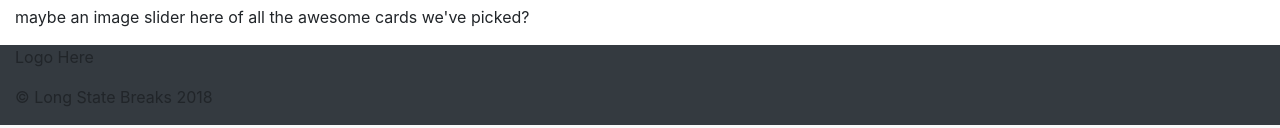
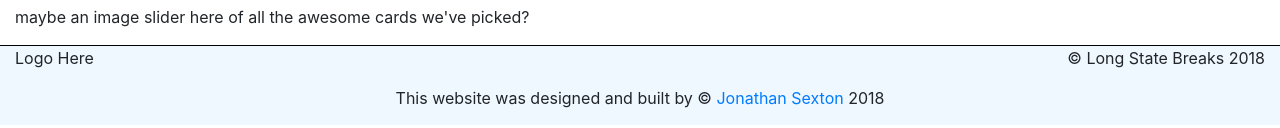
Before and after one commit to JS-goose/long-state-breaks, a website: page index.html in a window 1280 px wide. Shown: the part 2590-2718 px from the top of the page. Drawn offline with nearby package versions, Linux system fonts and the light colour scheme.

Commit message:
edited footer to establish layout

```diff
--- a/css/styles.css
+++ b/css/styles.css
@@ -103,7 +103,16 @@ Footer**
  */
 .footer {
   height: 5em;
+  background-color: aliceblue;
+  border-top: 1px solid black;
 }
 .copyright {
   text-align: center;
+  background-color: aliceblue;
+  margin: 0;
+  padding: 0;
+  width: 100%;
 }
+#copyright_lsb {
+  text-align: end;
+}
--- a/index.html
+++ b/index.html
@@ -199,18 +199,31 @@
         </div>
 
 
-        <footer class="footer bg-dark">
+        <footer class="footer">
             <div class="container-fluid">
-                <p>Logo Here</p>
-                <p id="copyright_lsb">&copy Long State Breaks 2018</p>
+                <div class="row">
+                    <div class="col-md-6">
+                        <p>Logo Here</p>
+                    </div>
+                    <div class="col-md-6">
+                        <p id="copyright_lsb">&copy Long State Breaks 2018</p>
+                    </div>
+                </div>
+                <div class="row">
+                    <div class="col-md-12">
+                        <p class="copyright">This website was designed and built by &copy
+                            <a href="http://www.powerofgoose.com" target="_blank">Jonathan Sexton</a> 2018</p>
+                    </div>
+                </div>
+
             </div>
         </footer>
-        <footer class="copyright bg-light">
-            <div class="container-fluid">
+        <!-- <footer class="copyright"> -->
+        <!-- <div class="container copyright">
                 <p>This website was designed and built by &copy
                     <a href="http://www.powerofgoose.com" target="_blank">Jonathan Sexton</a> 2018</p>
-            </div>
-        </footer>
+            </div> -->
+        <!-- </footer> -->
 
 
     </main>
```
Also changed, not shown: img/long-state-breaks.jpg (added).
